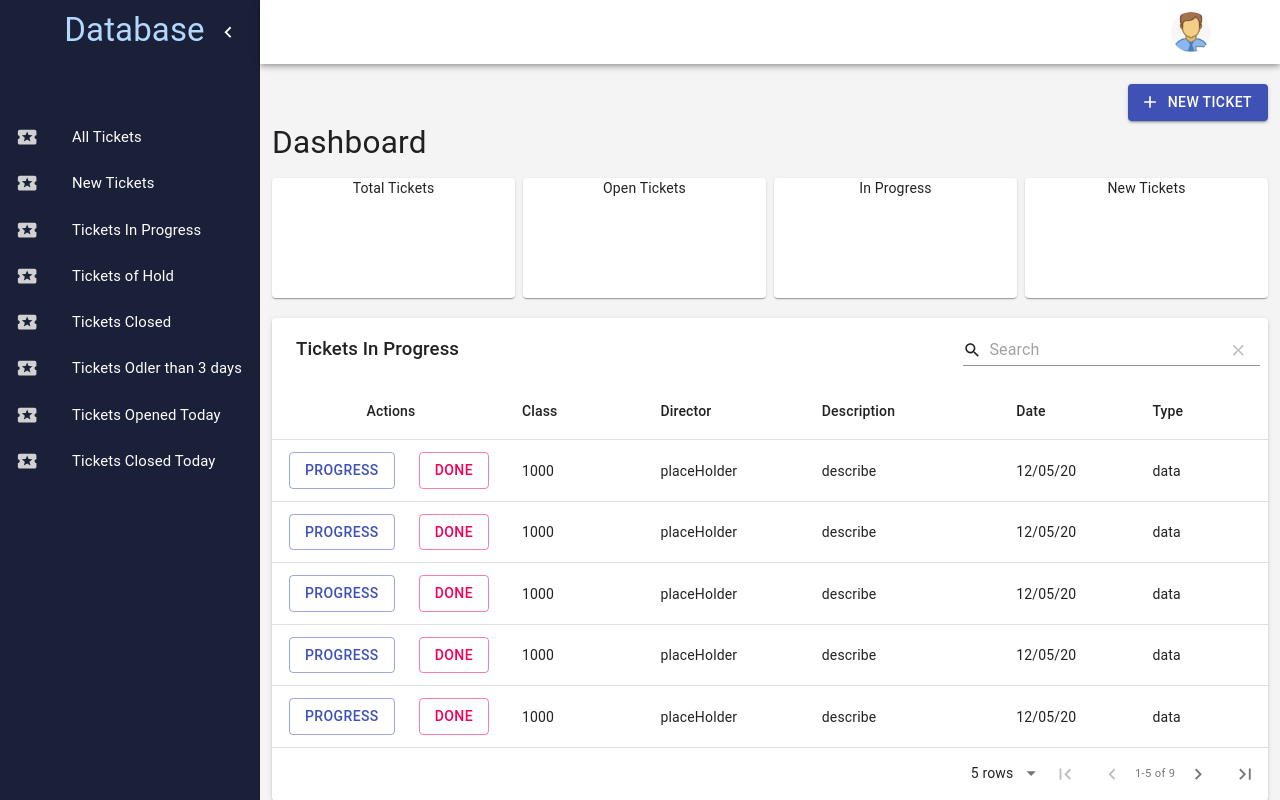
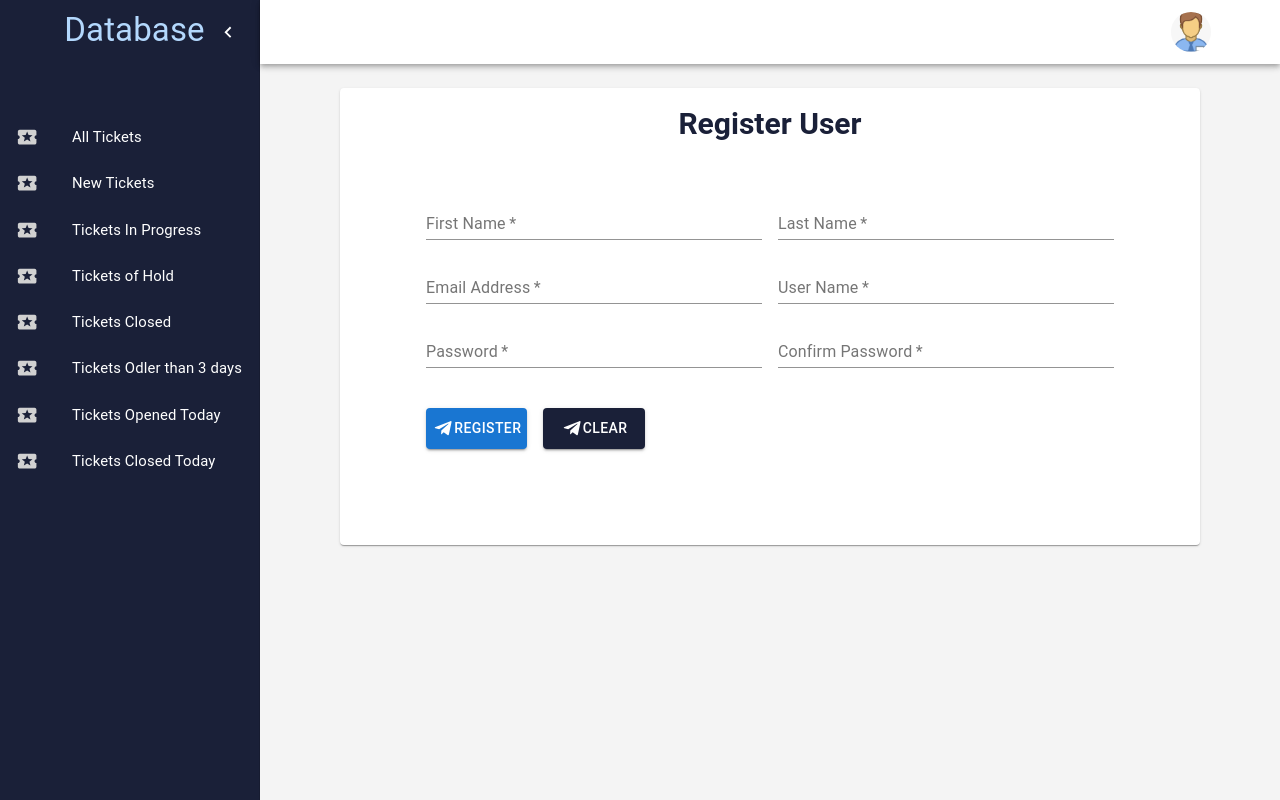
Before and after one commit to mya2h/task_managment_system, a React (Create React App) app: page /admin/signUp in a window 1280 px wide. Built offline with nearby package versions, Linux system fonts and the light colour scheme.

Commit message:
profile page UI

```diff
--- a/src/App.js
+++ b/src/App.js
@@ -11,7 +11,6 @@ function App() {
       <Router>
         <Switch>
           <Route exact path ="/" component={SignIn}/>
-          <Route exact path ="/signUp" component = {SignUp}/>
           <Route  path="/admin" component={Landing} />
         </Switch>
       </Router>
--- a/src/components/auth/signup.js
+++ b/src/components/auth/signup.js
@@ -5,6 +5,12 @@ import {Telegram} from '@material-ui/icons'
 import { makeStyles } from '@material-ui/core/styles';
 
 const useStyles = makeStyles(theme => ({
+  main: {
+    // backgroundColor: '#1A2038',
+    display: 'flex',
+    flexDirection: 'column',
+    alignItems: 'center',
+  },
   all: {
     margin: theme.spacing(4)
   },
@@ -12,7 +18,9 @@ const useStyles = makeStyles(theme => ({
     display: 'flex',
     flexDirection: 'column',
     alignItems: 'center',
-    marginTop: theme.spacing(5)
+    marginTop: theme.spacing(2),
+    marginLeft: theme.spacing(10),
+    marginRight: theme.spacing(10)
     // marginLeft:theme.spacing(4)
   },
   form: {
@@ -92,7 +100,7 @@ const SignUp = () => {
     setValue('')
   }
   return (
-    <div >
+    <div className={classes.main}>
       <Paper className={classes.paper}>
         <Typography component="h1" variant="h5" className={classes.label}>
           Register User
--- a/src/components/layout/landing.js
+++ b/src/components/layout/landing.js
@@ -11,7 +11,7 @@ import MenuIcon from "@material-ui/icons/Menu";
 import {Telegram} from '@material-ui/icons'
 import SideNav from "./sideBar";
 import Dashboard from '../dashboard/dashboard'
-
+import SignUp from '../auth/signup'
 const drawerWidth = 260;
 
 const useStyles = makeStyles((theme) => ({
@@ -166,8 +166,9 @@ const Landing = () => {
   };
   const switchRoute = (
     <Switch>
-      {/* <Route exact path="/admin/dashboard" component={GraphInfo} />
-      <Redirect from="/admin" to="/admin/dashboard" /> */}
+       <Route exact path ="/admin/signUp" component = {SignUp}/>
+      <Route exact path="/admin/dashboard" component={Dashboard} />
+      <Redirect from = "/admin" to = "/admin/dashboard"/>
     </Switch>
   );
   const handleDrawerClose = () => {
@@ -272,6 +273,10 @@ const Landing = () => {
                 <Link  to="/admin/profile" variant='body2' style={{ color: 'inherit', textDecoration: 'inherit' }}> <MenuItem >Profile</MenuItem></Link>
               )} */}
               <MenuItem onClick={handleLogout}>Logout</MenuItem>
+              <MenuItem >
+              <Link to="/admin/signUp" style={{  textDecoration: 'none'}}>
+              Profile
+              </Link></MenuItem>
             </Menu>
         </Toolbar>
       </AppBar>
@@ -300,7 +305,7 @@ const Landing = () => {
         </div>
       </Drawer>
       <main className={classes.content}>
-    <Dashboard/>
+   {switchRoute}
       </main>
     </div>
   );
```
